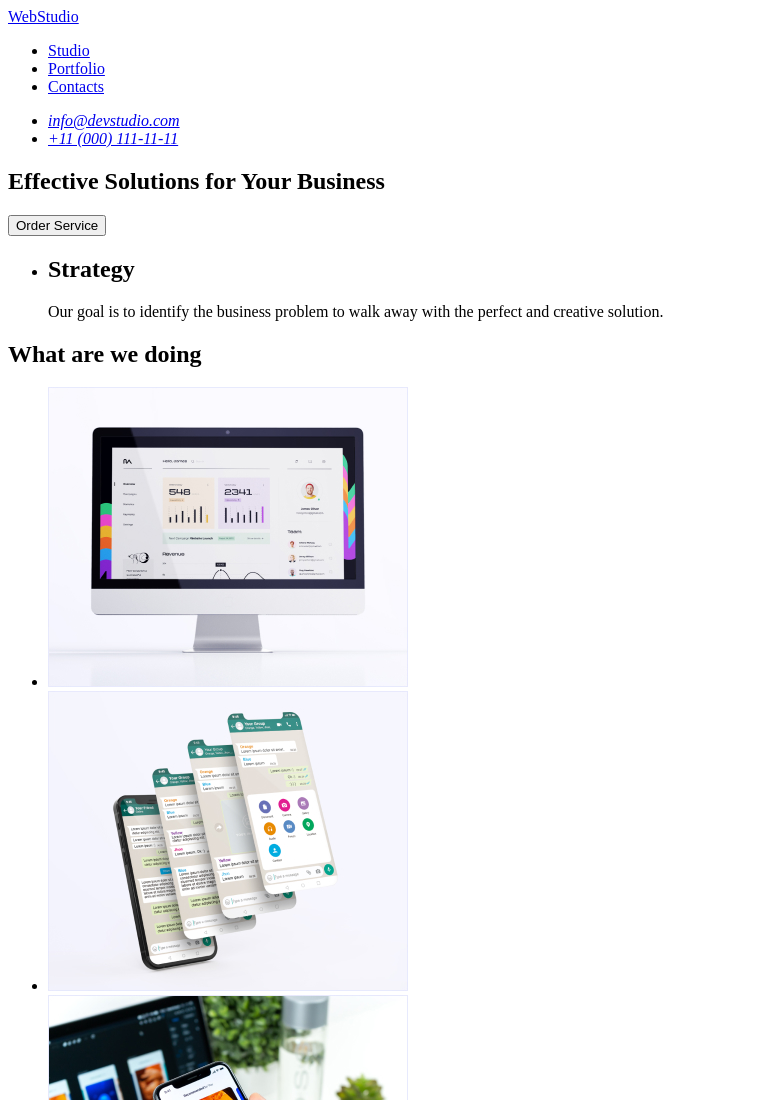
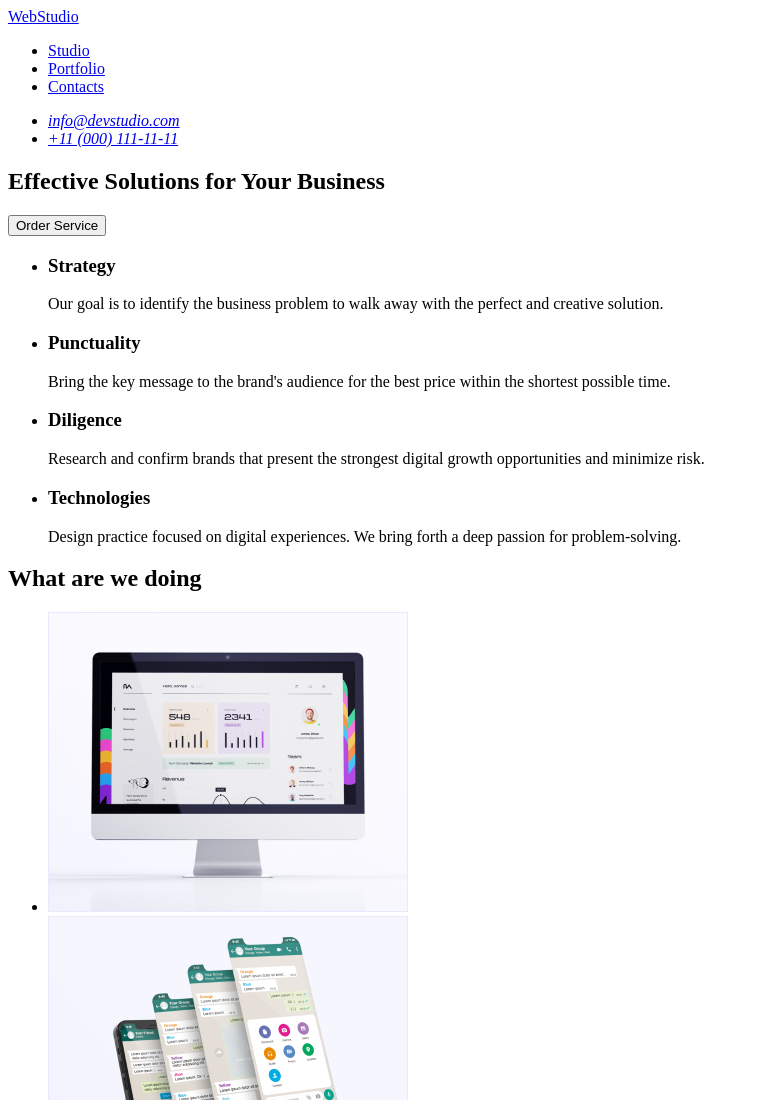
Before and after one commit to LinckyLloyd/goit-markup-hw-01, a plain HTML site: page index.html in a window 1280 px wide. Shown: the top 1100 px of the page, without its empty margins (0-759 px from the left). Drawn offline with Linux system fonts and the light colour scheme.

Commit message:
Section 2

```diff
--- a/index.html
+++ b/index.html
@@ -28,15 +28,28 @@
     <!-- Section 1 -->
     <section>
       <h1>Effective Solutions for Your Business</h1><button type="button">Order Service</button>
-    </section><!-- Section 2 -->
+    </section>
+    <!-- Section 2 -->
     <section>
       <ul>
         <li>
-          <h2>Strategy</h2>
+          <h3>Strategy</h3>
           <p>Our goal is to identify the business problem to walk away with the perfect and creative solution.</p>
+          <li>
+            <h3>Punctuality</h3>
+            <p>Bring the key message to the brand's audience for the best price within the shortest possible time.</p>
+        </li>
+        <li>
+            <h3>Diligence</h3>
+            <p>Research and confirm brands that present the strongest digital growth opportunities and minimize risk.</p>
+        </li>
+        <li>
+            <h3>Technologies</h3>
+            <p>Design practice focused on digital experiences. We bring forth a deep passion for problem-solving.</p>
         </li>
       </ul>
-    </section><!-- Section 3 What Are We Doing-->
+    </section>
+    <!-- Section 3 What Are We Doing-->
     <section>
       <h2>What are we doing</h2>
       <ul>
```
